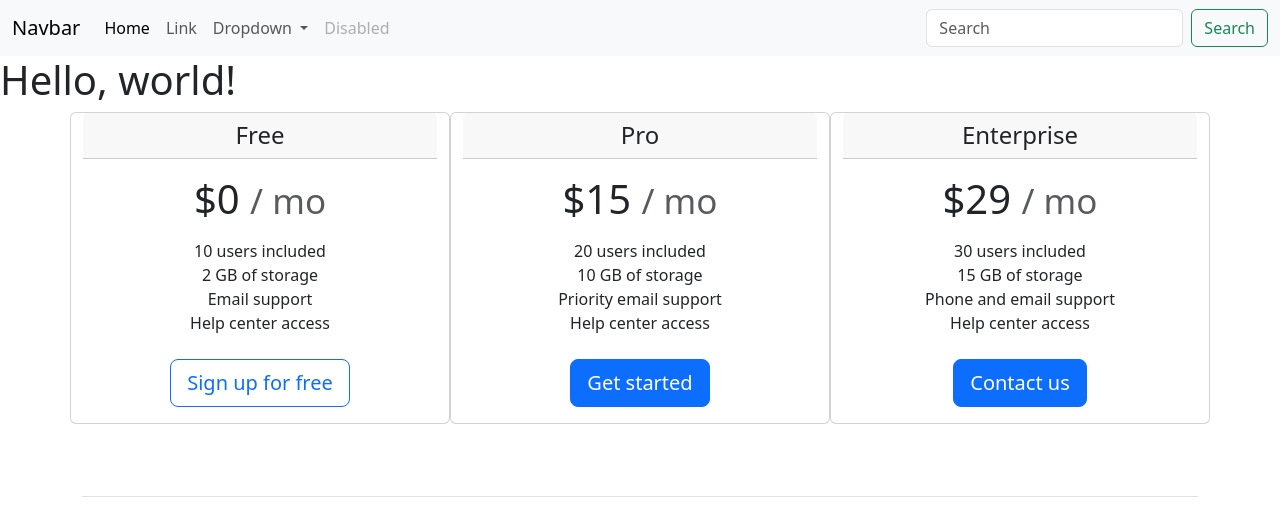
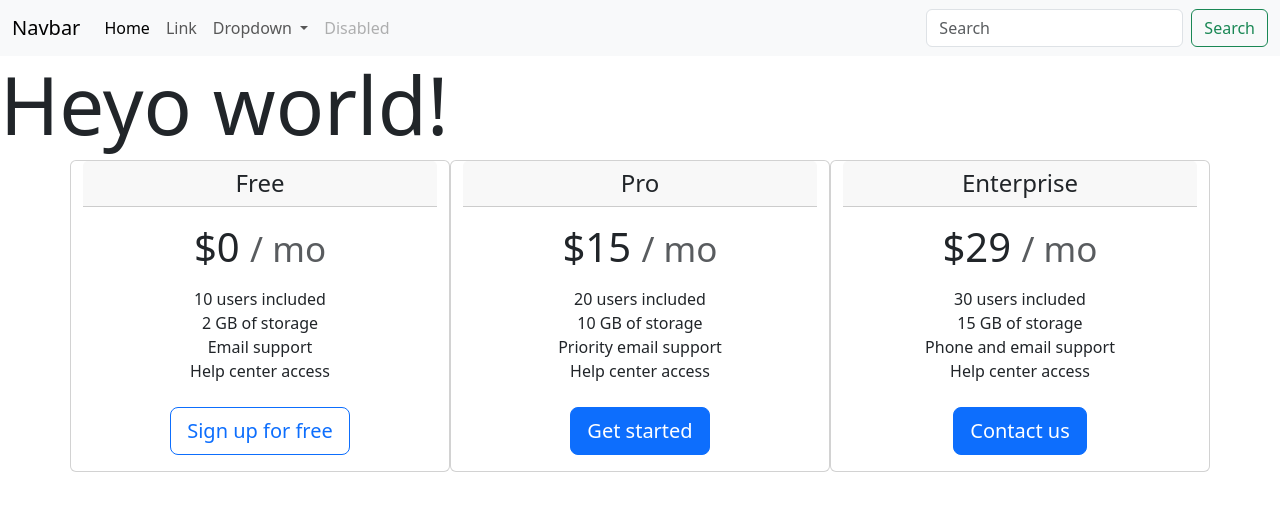
Before and after one commit to ImRezaDeveloper/feature-branch-workflow, a plain HTML site: page index.html in a window 1280 px wide. Shown: the top 523 px of the page. Drawn offline with nearby package versions, Linux system fonts and the light colour scheme.

Commit message:
change heading to Heyo worldgit add index.html

```diff
--- a/index.html
+++ b/index.html
@@ -43,7 +43,7 @@
         </div>
       </div>
     </nav>
-    <h1>Hello, world!</h1>
+    <h1 class="display-1">Heyo world!</h1>
     <div class="container">
         <div class="card-deck mb-3 row-cols-1 row-cols-md-3 mb-3 row text-center">
           <div class="card mb-4 box-shadow">
```
